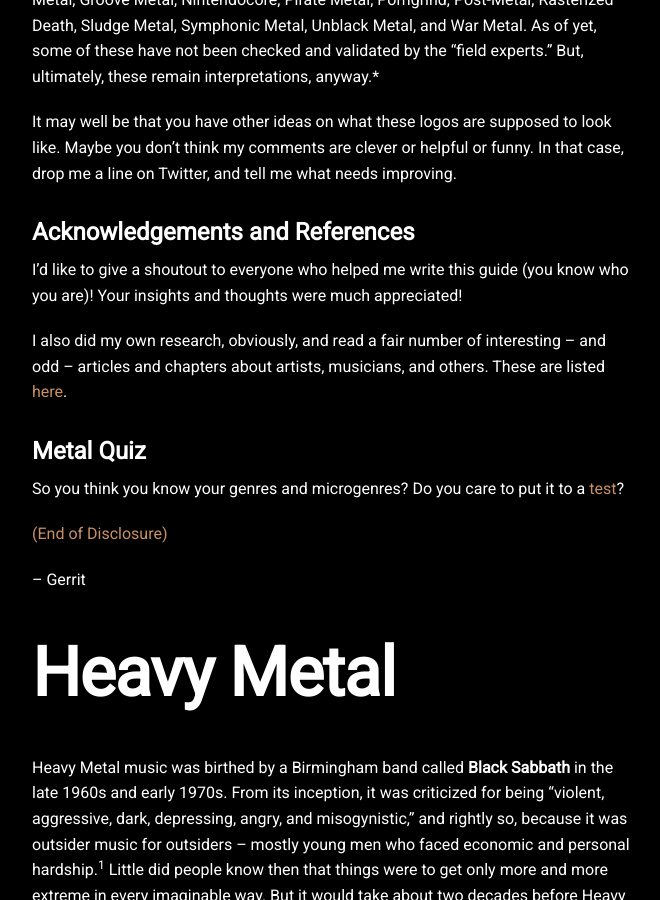
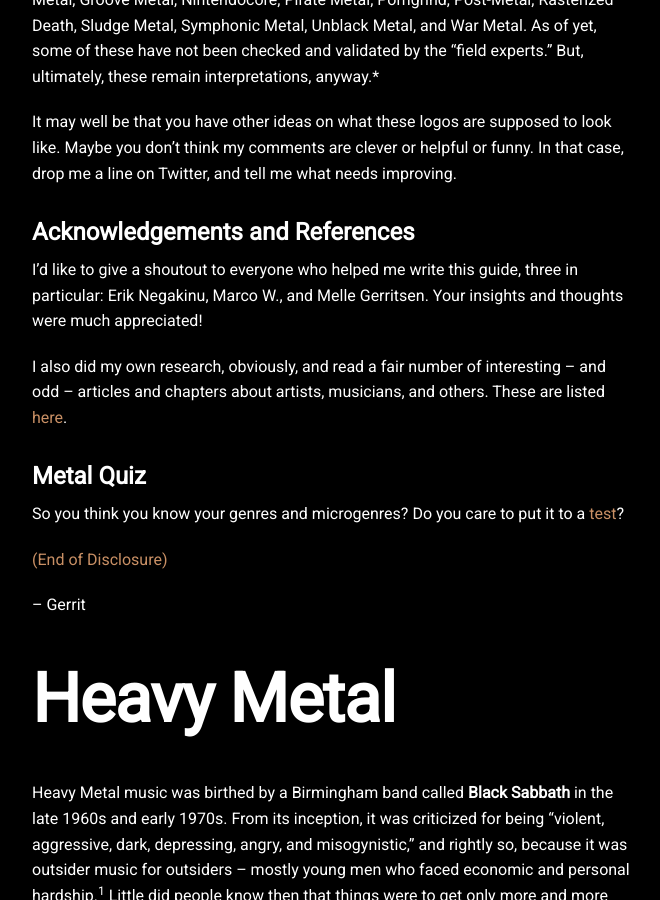
Before and after one commit to Noeska/illegiblesemantics, a Jekyll site: the page built from projects/proj-2.md, in a window 1280 px wide and 900 px high, scrolled down 1394 px. Shown: the whole window, without its empty margins (308-968 px from the left). Built offline with Jekyll 4.4.1, drawn with Linux system fonts in a browser that asks for light colours; nearby versions of some CDN libraries.

Commit message:
Update proj-2.md

```diff
--- a/projects/proj-2.md
+++ b/projects/proj-2.md
@@ -32,7 +32,7 @@ With these genre samples I tried to represent as faithfully as possible a broad
 It may well be that you have other ideas on what these logos are supposed to look like. Maybe you don't think my comments are clever or helpful or funny. In that case, drop me a line on Twitter, and tell me what needs improving.
 
 #### Acknowledgements and References
-I'd like to give a shoutout to everyone who helped me write this guide (you know who you are)! Your insights and thoughts were much appreciated!
+I'd like to give a shoutout to everyone who helped me write this guide, three in particular: Erik Negakinu, Marco W., and Melle Gerritsen. Your insights and thoughts were much appreciated!
 
 I also did my own research, obviously, and read a fair number of interesting -- and odd -- articles and chapters about artists, musicians, and others. These are listed [here](#references).
 
```
